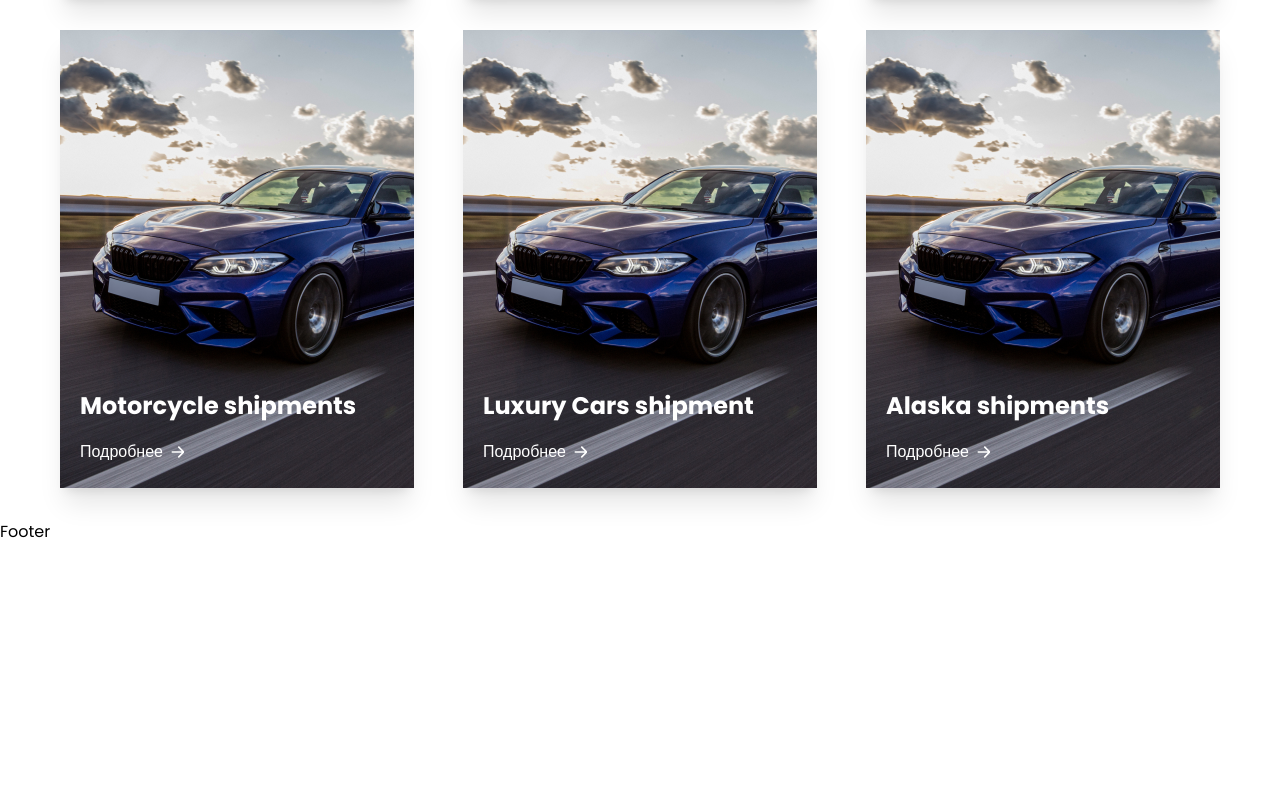
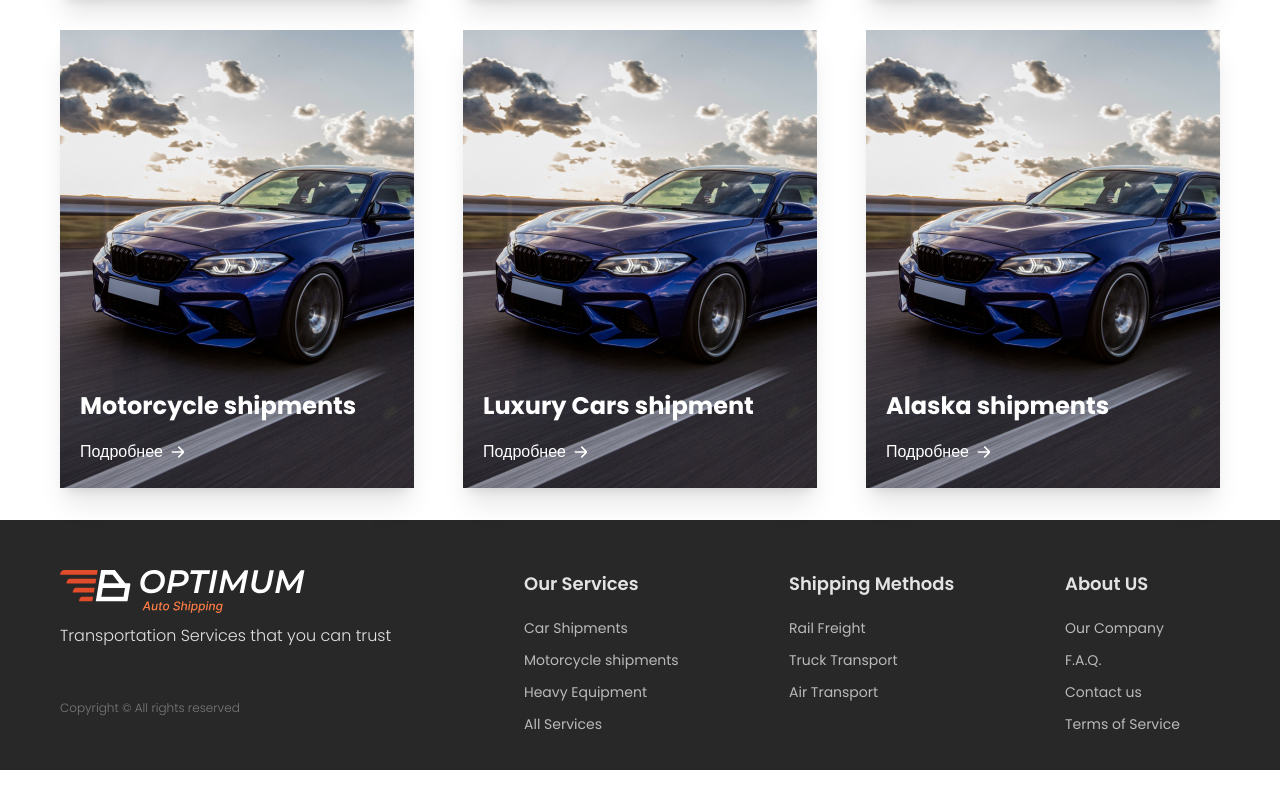
Before and after one commit to node-nodir/Transportation-services, a Next.js app: page / in a window 1280 px wide. Shown: the part 768-1566 px from the top of the page. Before the commit the page ends 1312 px from the top, so only its background shows below. Built offline with nearby package versions, Linux system fonts and the light colour scheme.

Commit message:
Footer Ready

```diff
--- a/components/Footer/Footer.tsx
+++ b/components/Footer/Footer.tsx
@@ -1,9 +1,195 @@
-import React from 'react'
+import Image from "next/image";
+import Link from "next/link";
+import React from "react";
+import Main from "./main.svg";
+import FaceB from "./fc.svg";
+import LinD from "./In.svg";
+import YouT from "./yt.svg";
+import Twit from "./tw.svg";
+import Insta from "./ins.svg";
 
-function Footer() {
-  return (
-    <div>Footer</div>
-  )
+function Footer(): any {
+ return (
+    <footer className="w-full max-h-[250px] bg-[#282828]">
+      <div className="container">
+        <div className="md:flex md:justify-between gap-2 sm:grid-cols-2 grid grid-cols-1">
+          <div className="max-w-[354px] w-full flex-shrink-0 my-[50px] ">
+            <Image src={Main} width={245} height={43} alt="logo" />
+            <p className="font-light text-base leading-[19px] lg:mt-3 lg:mb-8 text-[#ffffffde]">
+              Transportation Services that you can trust
+            </p>
+            <h1 className="font-light text-[#ffffff61] mt-[55px]  text-xs text-center my-8 text-start">
+              Copyright © All rights reserved
+            </h1>
+          </div>
+          <div className="max-w-[155px] max-h-[197px] w-full my-[50px]">
+            <h1 className="text-lg font-semibold leading-7 text-[#ffffffde]">
+              Our Services
+            </h1>
+            <ul className="text-[#ffffffad] mt-[20px]">
+              <li className="text-sm hover:scale-105 transition-all hover:underline underline-offset-2">
+                <a href="#">Car Shipments</a>
+              </li>
+              <li className="mt-3 text-sm hover:scale-105 transition-all hover:underline underline-offset-2">
+                <a href="#">Motorcycle shipments</a>
+              </li>
+              <li className="mt-3 text-sm hover:scale-105 transition-all hover:underline underline-offset-2">
+                <a href="#">Heavy Equipment</a>
+              </li>
+              <li className="mt-3 text-sm hover:scale-105 transition-all hover:underline underline-offset-2">
+                <a href="#"></a>All Services
+              </li>
+            </ul>
+          </div>
+          <div className="max-w-[166px] max-h-[131px] w-full my-[50px]">
+            <h1 className="text-lg font-semibold leading-7 text-[#ffffffde]">
+              Shipping Methods
+            </h1>
+            <ul className="text-[#ffffffad] mt-[20px]">
+              <li className="text-sm  hover:scale-105 transition-all hover:underline underline-offset-2">
+                <a href="#">Rail Freight</a>
+              </li>
+              <li className="mt-3 text-sm  hover:scale-105 transition-all hover:underline underline-offset-2">
+                <a href="#">Truck Transport</a>
+              </li>
+              <li className="mt-3 text-sm  hover:scale-105 transition-all hover:underline underline-offset-2">
+                <a href="#">Air Transport</a>
+              </li>
+            </ul>
+          </div>
+          <div className="max-w-[155px] max-h-[197px] w-full  my-[50px]">
+            <h1 className="text-lg font-semibold leading-7 text-[#ffffffde]">
+              About US
+            </h1>
+            <ul className="text-[#ffffffad] mt-[20px]">
+              <li className="text-sm  hover:scale-105 transition-all hover:underline underline-offset-2">
+                <a href="#">Our Company</a>
+              </li>
+              <li className="mt-3 text-sm  hover:scale-105 transition-all hover:underline underline-offset-2">
+                <a href="#">F.A.Q.</a>
+              </li>
+              <li className="mt-3 text-sm  hover:scale-105 transition-all hover:underline underline-offset-2">
+                <a href="#">Contact us</a>
+              </li>
+              <li className="mt-3 text-sm  hover:scale-105 transition-all hover:underline underline-offset-2">
+                <a href="#">Terms of Service</a>
+              </li>
+            </ul>
+          </div>
+        </div>
+      </div>
+    </footer>
+  );
 }
 
-export default Footer
+export default Footer;
+
+// <footer className="w-full max-h-[402px]">
+//   <div className="container">
+//     <div className="md:flex mt-[95px] md:justify-between gap-2 sm:grid-cols-2 grid grid-cols-1">
+//       <div className="max-w-[354px] w-full flex-shrink-0" >
+//         <Image src={Main} width={120} height={25} alt="logo" />
+//         <p className="font-light text-base leading-[26px] lg:mt-6 lg:mb-8 text-[#182F43]">
+//           Praesent sapien massa, convallis a pellentesque nec, egestas non
+//           nisi. Sed porttitor lectus nibh.
+//         </p>
+//         <div className="flex items-center text-center justify-start">
+//           <Link
+//             href="https://www.instagram.com/"
+//             className="lg:mr-3 w-[30px] h-[30px] flex items-center justify-center  hover:scale-105 transition-all"
+//           >
+//             <Image src={FaceB} alt="logo" />
+//           </Link>
+//           <Link
+//             href="https://www.instagram.com/"
+//             className="lg:mr-3 w-[30px] h-[30px] flex items-center justify-center hover:scale-105 transition-all"
+//           >
+//             <Image src={Twit} alt="logo" />
+//           </Link>
+//           <Link
+//             href="https://www.instagram.com/"
+//             className="lg:mr-3 w-[30px] h-[30px] flex items-center justify-center hover:scale-105 transition-all"
+//           >
+//             <Image src={LinD} alt="logo" />
+//           </Link>
+//           <Link
+//             href="https://www.instagram.com/"
+//             className="lg:mr-3 w-[30px] h-[30px] flex items-center justify-center hover:scale-105 transition-all"
+//           >
+//             <Image src={YouT} alt="logo" />
+//           </Link>
+//           <Link
+//             href="https://www.instagram.com/"
+//             className="w-[30px] h-[30px] flex items-center justify-center hover:scale-105 transition-all "
+//           >
+//             <Image src={Insta} alt="logo" />
+//           </Link>
+//         </div>
+//       </div>
+//       <div className="max-w-[155px] max-h-[197px] w-full">
+//         <h1 className="text-lg font-semibold leading-7 text-[#182F43]">
+//           Our Services
+//         </h1>
+//         <ul className="text-[#2E5A81] mt-4">
+//           <li className="text-sm hover:scale-105 transition-all hover:underline underline-offset-2">
+//             <a href="#">Car Shipments</a>
+//           </li>
+//           <li className="mt-3 text-sm hover:scale-105 transition-all hover:underline underline-offset-2">
+//             <a href="#">Motorcycle shipments</a>
+//           </li>
+//           <li className="mt-3 text-sm hover:scale-105 transition-all hover:underline underline-offset-2">
+//             <a href="#">Heavy Equipment</a>
+//           </li>
+//           <li className="mt-3 text-sm hover:scale-105 transition-all hover:underline underline-offset-2">
+//             <a href="#">Luxury Cars shipment</a>
+//           </li>
+//           <li className="mt-3 text-sm hover:scale-105 transition-all hover:underline underline-offset-2">
+//             <a href="#"></a>All Services
+//           </li>
+//         </ul>
+//       </div>
+//       <div className="max-w-[166px] max-h-[131px] w-full">
+//         <h1 className="text-lg font-semibold leading-7 text-[#182F43]">
+//           Shipping Methods
+//         </h1>
+//         <ul className="text-[#2E5A81] mt-4">
+//           <li className="text-sm  hover:scale-105 transition-all hover:underline underline-offset-2">
+//             <a href="#">Rail Freight</a>
+//           </li>
+//           <li className="mt-3 text-sm  hover:scale-105 transition-all hover:underline underline-offset-2">
+//             <a href="#">Truck Transport</a>
+//           </li>
+//           <li className="mt-3 text-sm  hover:scale-105 transition-all hover:underline underline-offset-2">
+//             <a href="#">Air Transport</a>
+//           </li>
+//         </ul>
+//       </div>
+//       <div className="max-w-[155px] max-h-[197px] w-full">
+//         <h1 className="text-lg font-semibold leading-7 text-[#182F43]">
+//           About US
+//         </h1>
+//         <ul className="text-[#2E5A81] mt-4">
+//           <li className="text-sm  hover:scale-105 transition-all hover:underline underline-offset-2">
+//             <a href="#">Our Company</a>
+//           </li>
+//           <li className="mt-3 text-sm  hover:scale-105 transition-all hover:underline underline-offset-2">
+//             <a href="#">F.A.Q.</a>
+//           </li>
+//           <li className="mt-3 text-sm  hover:scale-105 transition-all hover:underline underline-offset-2">
+//             <a href="#">Contact us</a>
+//           </li>
+//           <li className="mt-3 text-sm  hover:scale-105 transition-all hover:underline underline-offset-2">
+//             <a href="#">Terms of Service</a>
+//           </li>
+//         </ul>
+//       </div>
+//     </div>
+//     <hr className="lg:mx-[165px] mt-8"></hr>
+
+//     <div>
+//       <h1 className="font-light text-xs text-center my-8">
+//         Copyright © All rights reserved
+//       </h1>
+//     </div>
+//   </div>
+// </footer>
--- a/components/Main/Main.tsx
+++ b/components/Main/Main.tsx
@@ -1,10 +1,12 @@
 import React from 'react'
+
 import OurServices from '../OurServices/OurServices'
 
 function Main() {
   return (
     <main>
         <OurServices/>
+
     </main>
   )
 }
--- a/tailwind.config.js
+++ b/tailwind.config.js
@@ -24,6 +24,7 @@ module.exports = {
       width: {
         formWidth: "464px",
         servicesHero: "543px",
+
       },
       height: {
         formHeight: "619px",
```
Also changed, not shown: components/Footer/main.svg (added).
